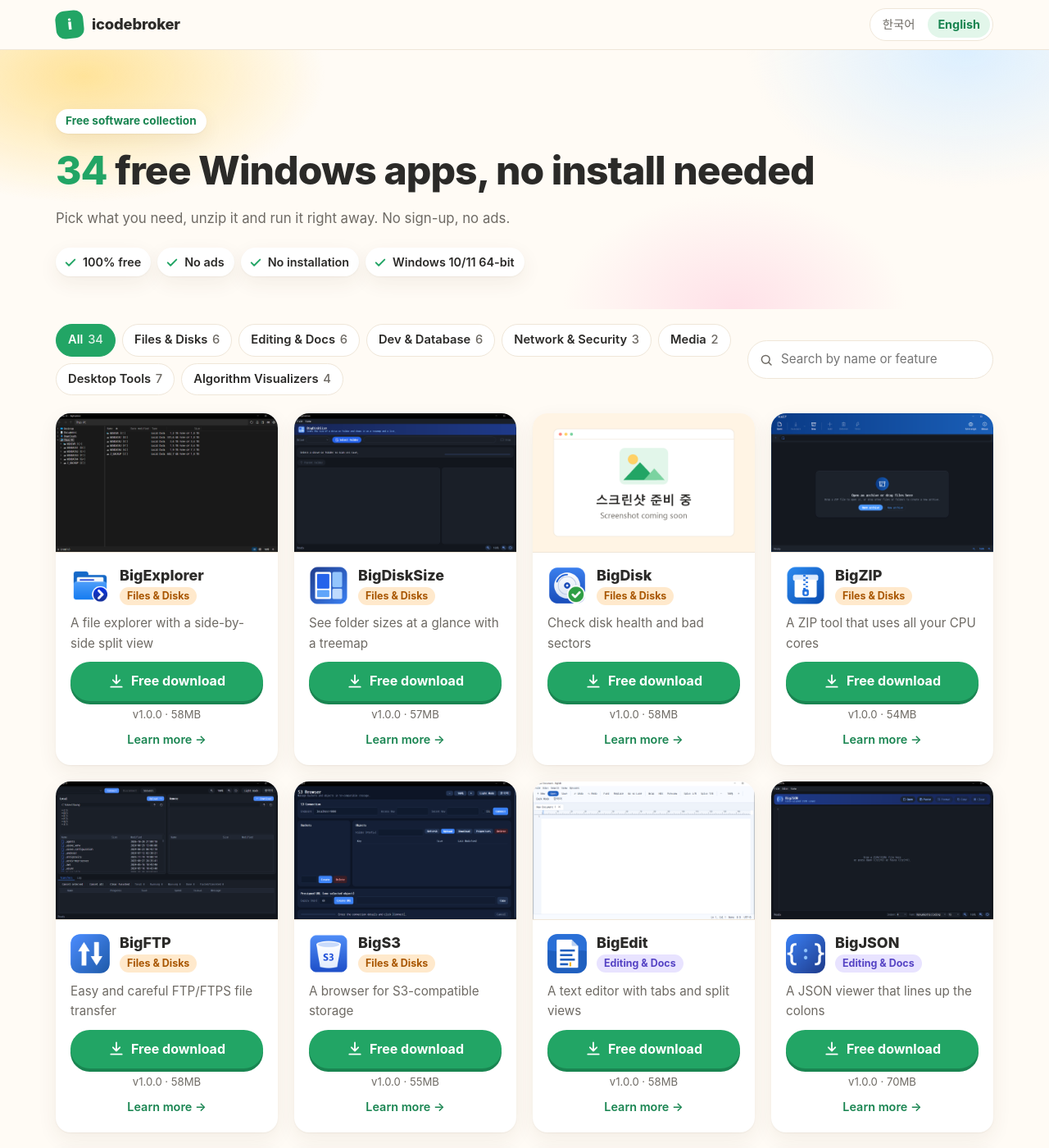
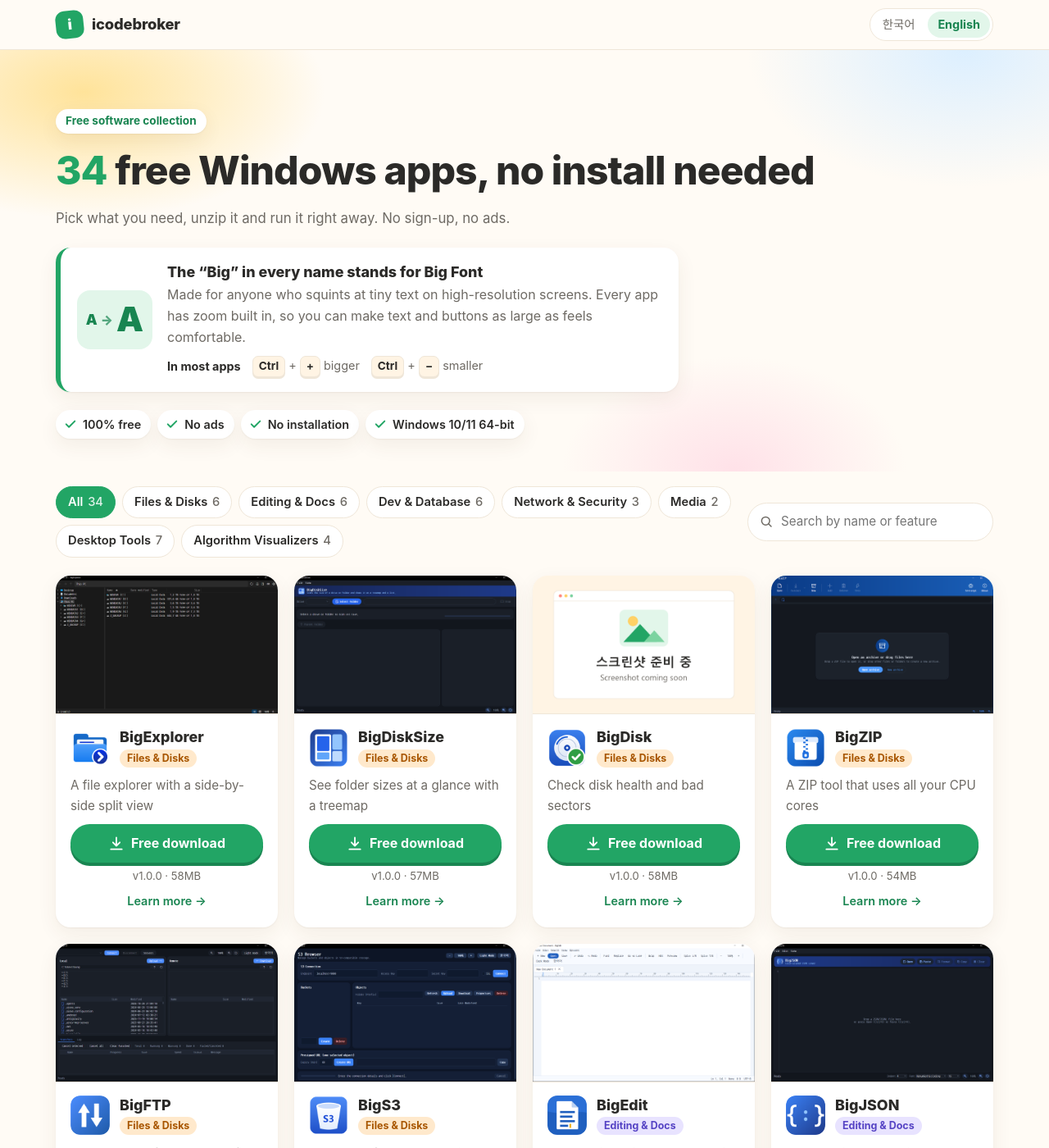
Before and after one commit to icodebroker/icodebroker.github.io, a Jekyll site: the page built from en/index.html, in a window 1280 px wide and 1400 px high. Shown: the whole window at 82% size. Built offline with Jekyll 4.4.1, drawn with Linux system fonts in a browser that asks for light colours; some web fonts are replaced.

Commit message:
첫 화면에 'Big = 큰 글씨' 설명 카드 추가 (한/영)
Co-Authored-By: Claude Opus 5.5 <noreply@anthropic.com>

```diff
--- a/_data/i18n.yml
+++ b/_data/i18n.yml
@@ -9,6 +9,11 @@ ko:
   hero_title_after: 무료 윈도우 프로그램
   hero_count_suffix: 개
   hero_sub: 필요한 프로그램을 골라 받고, 압축을 풀어 바로 실행하세요. 회원 가입도, 광고도 없어요.
+  big_title: 이름 앞의 “Big”은 큰 글씨라는 뜻이에요
+  big_text: 고해상도 모니터에서 글씨가 너무 작아 눈을 찡그리던 분들을 위해 만들었어요. 모든 프로그램에 확대·축소 기능이 들어 있어서 글씨와 버튼을 보기 편한 크기로 키울 수 있어요.
+  big_keys_label: 대부분 이렇게 조절해요
+  big_keys_in: 크게
+  big_keys_out: 작게
   badges: [완전 무료, 광고 없음, 설치 필요 없음, Windows 10/11 64비트]
   all: 전체
   search_placeholder: 프로그램 이름이나 기능으로 찾기
@@ -65,6 +70,11 @@ en:
   hero_title_after: free Windows apps, no install needed
   hero_count_suffix: ""
   hero_sub: Pick what you need, unzip it and run it right away. No sign-up, no ads.
+  big_title: The “Big” in every name stands for Big Font
+  big_text: Made for anyone who squints at tiny text on high-resolution screens. Every app has zoom built in, so you can make text and buttons as large as feels comfortable.
+  big_keys_label: In most apps
+  big_keys_in: bigger
+  big_keys_out: smaller
   badges: [100% free, No ads, No installation, Windows 10/11 64-bit]
   all: All
   search_placeholder: Search by name or feature
--- a/_layouts/home.html
+++ b/_layouts/home.html
@@ -12,6 +12,18 @@ layout: default
       <span class="hero-count">{{ apps.size }}{{ t.hero_count_suffix }}</span> {{ t.hero_title_after }}
     </h1>
     <p class="hero-sub">{{ t.hero_sub }}</p>
+    <div class="big-note">
+      <div class="big-mark" aria-hidden="true"><span class="big-a-small">A</span><span class="big-arrow">→</span><span class="big-a-large">A</span></div>
+      <div class="big-body">
+        <h2 class="big-title">{{ t.big_title }}</h2>
+        <p class="big-text">{{ t.big_text }}</p>
+        <p class="big-keys">
+          <span class="big-keys-label">{{ t.big_keys_label }}</span>
+          <span class="big-key-group"><kbd>Ctrl</kbd> + <kbd>+</kbd> {{ t.big_keys_in }}</span>
+          <span class="big-key-group"><kbd>Ctrl</kbd> + <kbd>−</kbd> {{ t.big_keys_out }}</span>
+        </p>
+      </div>
+    </div>
     <ul class="badges">
       {%- for b in t.badges %}
       <li><svg viewBox="0 0 24 24" aria-hidden="true"><path d="m5 12.5 4.5 4.5L19 7.5" fill="none" stroke="currentColor" stroke-width="2.6" stroke-linecap="round" stroke-linejoin="round"/></svg>{{ b }}</li>
--- a/assets/css/site.css
+++ b/assets/css/site.css
@@ -120,6 +120,35 @@ h1, h2, h3 { line-height: 1.3; margin: 0; }
 .hero-title { font-size: clamp(1.8rem, 5vw, 3rem); font-weight: 800; letter-spacing: -.02em; }
 .hero-count { color: var(--green); }
 .hero-sub { margin: 14px 0 0; max-width: 620px; color: var(--muted); font-size: 1.05rem; }
+/* "Big = 큰 글씨" 설명 카드 */
+.big-note {
+  display: flex; align-items: center; gap: 18px;
+  max-width: 760px; margin: 22px 0 0; padding: 18px 20px;
+  border-radius: var(--radius); background: var(--surface); box-shadow: var(--shadow);
+  border-left: 6px solid var(--green);
+}
+.big-mark {
+  display: flex; align-items: center; justify-content: center; gap: 4px; flex: none;
+  width: 92px; height: 72px; border-radius: 16px; background: var(--green-soft); color: var(--green-dark);
+  font-weight: 900; line-height: 1;
+}
+.big-a-small { font-size: 1.1rem; }
+.big-arrow { font-size: 1rem; opacity: .7; }
+.big-a-large { font-size: 2.6rem; }
+.big-title { font-size: 1.12rem; font-weight: 800; margin: 0 0 4px; }
+.big-text { margin: 0; color: var(--muted); }
+.big-keys { display: flex; flex-wrap: wrap; align-items: center; gap: 6px 14px; margin: 10px 0 0; font-size: .9rem; color: var(--muted); }
+.big-keys-label { font-weight: 700; color: var(--text); }
+.big-key-group { white-space: nowrap; }
+kbd {
+  display: inline-block; min-width: 1.8em; padding: 1px 7px; border-radius: 7px; text-align: center;
+  font-family: inherit; font-size: .85rem; font-weight: 700; color: var(--text);
+  background: var(--bg-soft); border: 1px solid var(--line); box-shadow: 0 2px 0 var(--line);
+}
+@media (max-width: 519px) {
+  .big-note { flex-direction: column; align-items: flex-start; }
+}
+
 .badges { list-style: none; padding: 0; margin: 22px 0 0; display: flex; flex-wrap: wrap; gap: 8px; }
 .badges li { display: flex; align-items: center; gap: 6px; padding: 6px 12px 6px 9px; border-radius: 999px; background: var(--surface); box-shadow: var(--shadow); font-size: .9rem; font-weight: 600; }
 .badges svg { width: 18px; height: 18px; color: var(--green); flex: none; }
```
